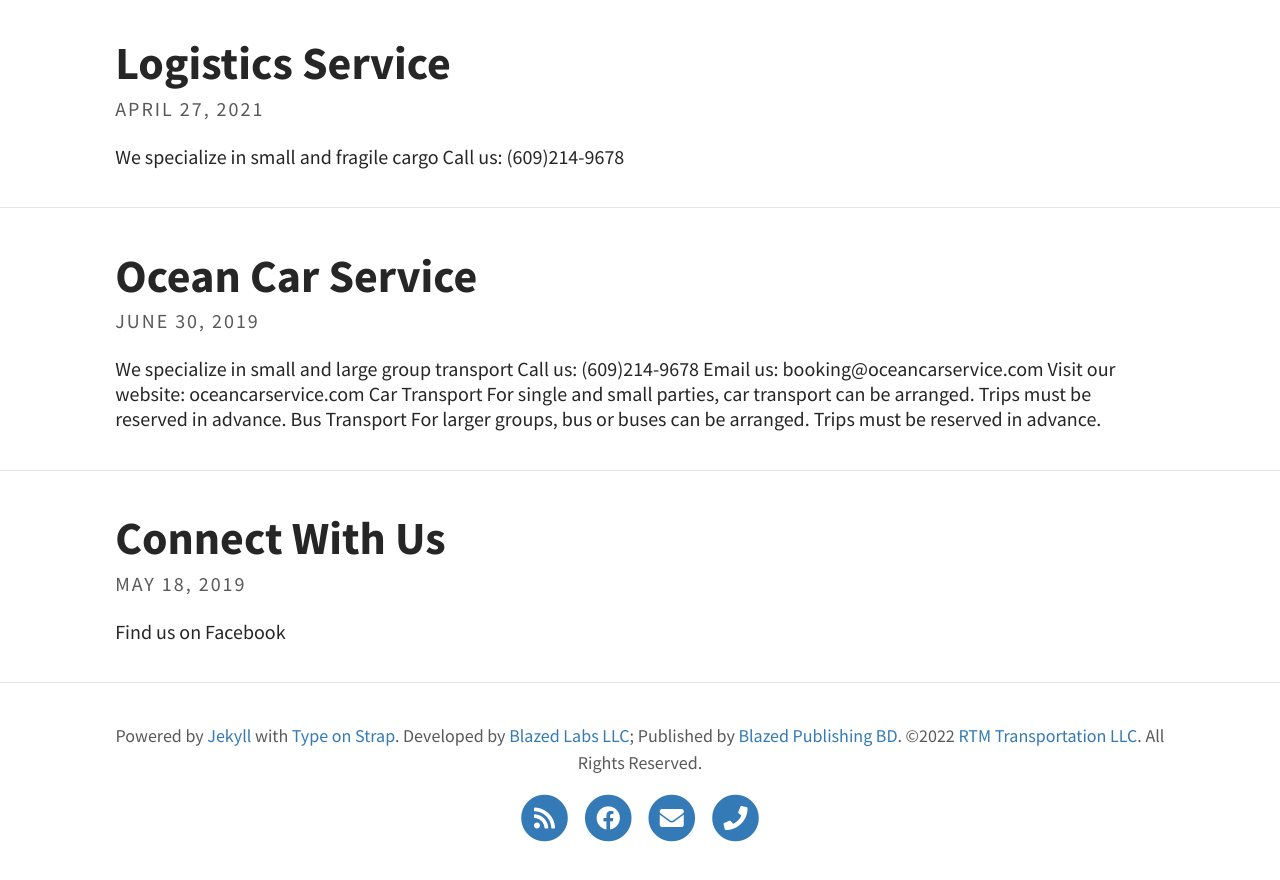
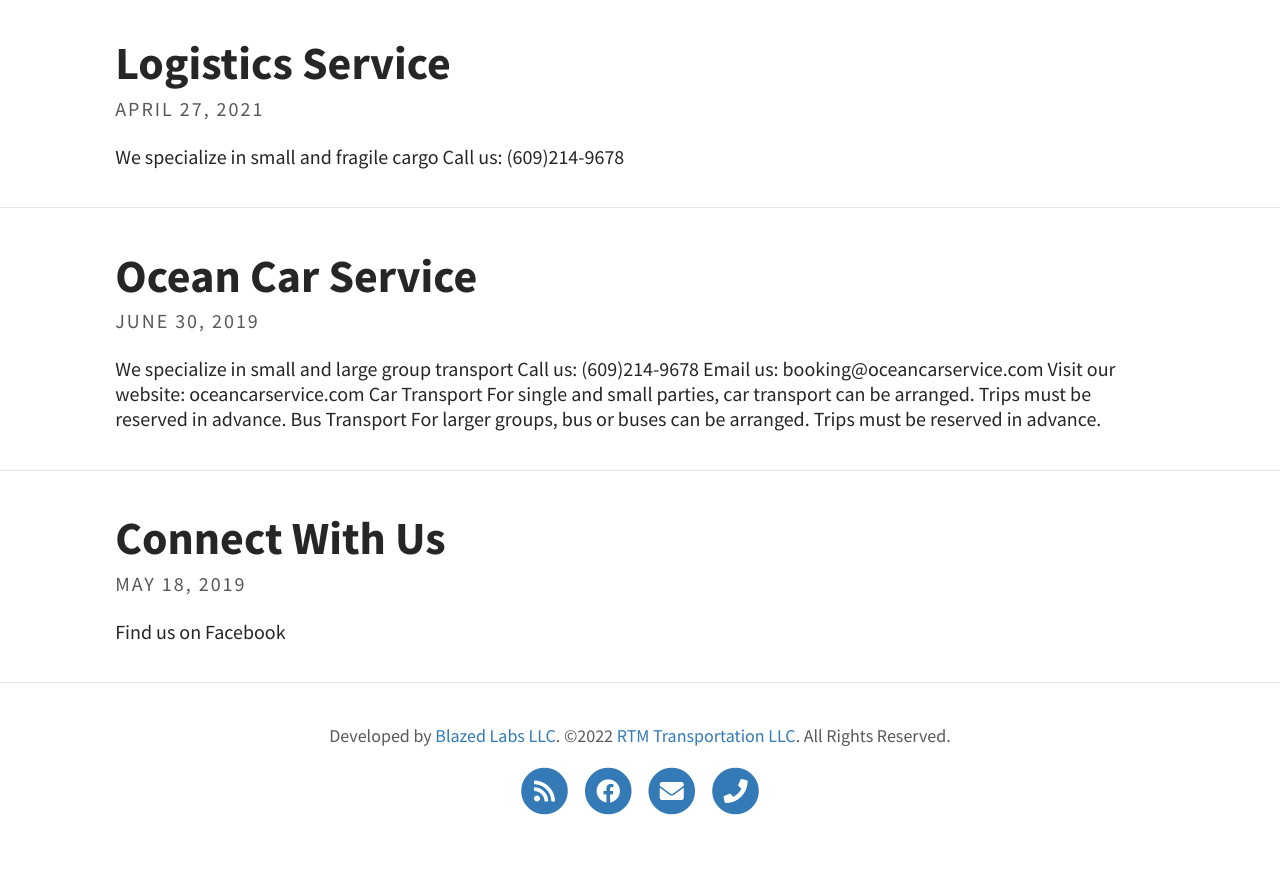
Before and after one commit to tyler-ruff/rtmtransit-com, a Jekyll site: the page built from index.html, in a window 1280 px wide, cut to the strip 375-1255 px from the top of the page. Built offline with Jekyll 4.4.1, drawn with Linux system fonts in a browser that asks for light colours; the list of posts is cut into pages by our own code; after the commit the page ends 1228 px from its top, so only the background shows below that.

Commit message:
Update _config.yml

```diff
--- a/_config.yml
+++ b/_config.yml
@@ -10,10 +10,9 @@
 
 # Header and footer text
 header_text:  "Moving America forward." # Change Blog header text
-header_feature_image: https://blazed.sirv.com/RTM/rtmtransit.com/daniel-straub-n5HOJGtYt4Q-unsplash.jpg
+header_feature_image: https://blazed.sirv.com/RTM/rtmtransit.com/cristian-palmer-3leBubkp5hk-unsplash.jpg
 footer_text: >
-  Powered by <a href="https://jekyllrb.com/">Jekyll</a> with <a href="https://github.com/sylhare/Type-on-Strap">Type on Strap</a>.
-  Developed by <a href="https://blazedlabs.com/">Blazed Labs LLC</a>; Published by <a href="https://blazed.xyz/">Blazed Publishing BD</a>.
+  Developed by <a href="https://blazedlabs.com/">Blazed Labs LLC</a>.
   &copy;2022 <a href="https://rtmtransit.com/">RTM Transportation LLC</a>. All Rights Reserved.
 
 # Blog
```
